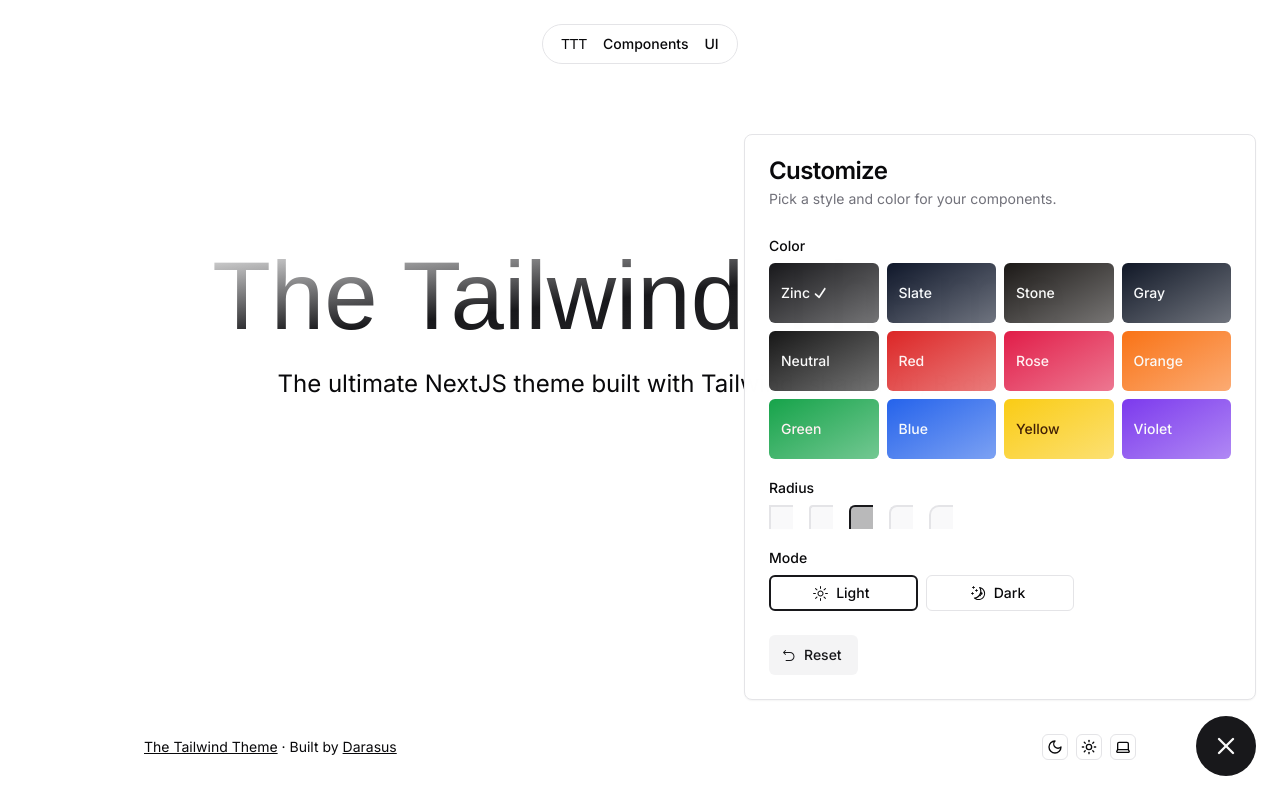
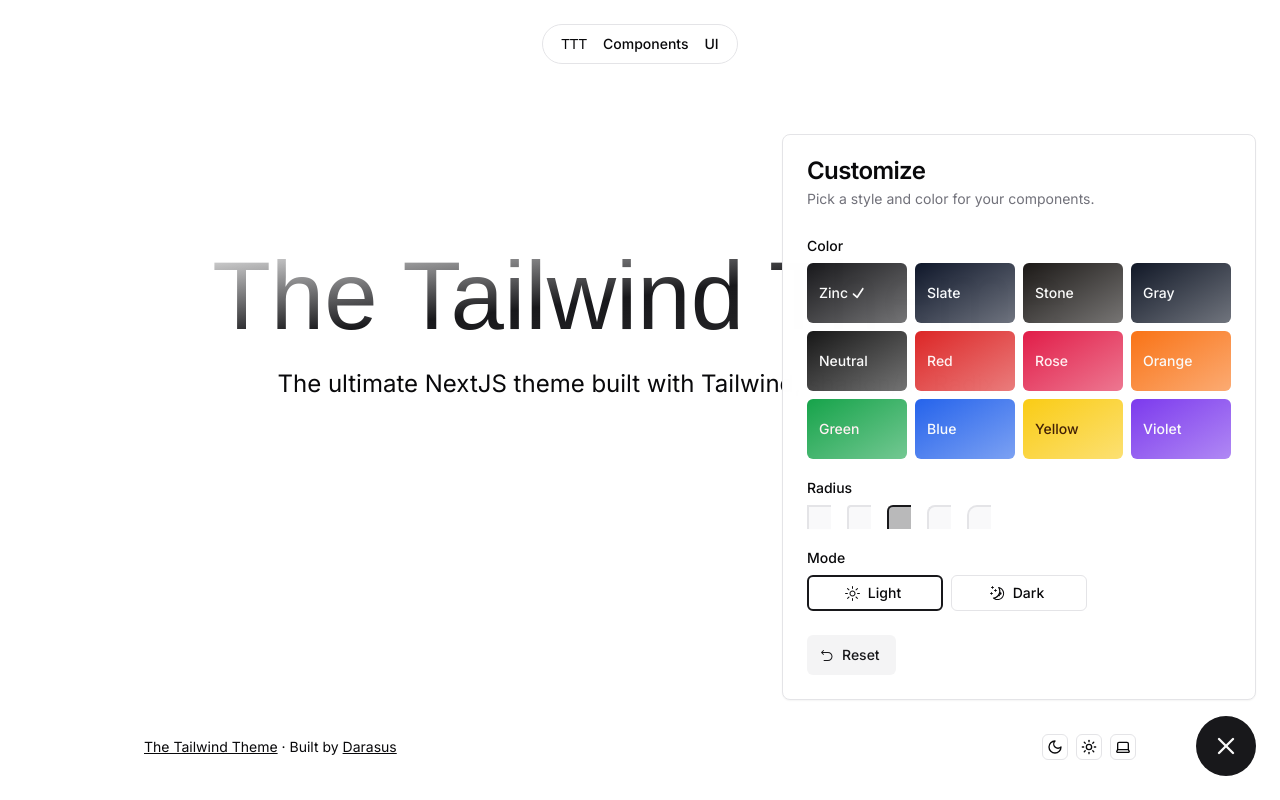
Before and after one commit to darasus/themes, a Next.js app: page / in a window 1280 px wide. Both pictures are taken after a click on the button 1226 px from the left and 746 px from the top of the page. Built offline with nearby package versions, Linux system fonts and the light colour scheme; a web font is replaced by a local one.

Commit message:
fix floating menu

```diff
--- a/src/components/theme-customizer.tsx
+++ b/src/components/theme-customizer.tsx
@@ -74,7 +74,7 @@
                   }}
                   className={cn(
                     "flex justify-start",
-                    "h-full w-full",
+                    "h-full w-full min-w-[100px]",
                     "px-3 py-5",
                     "bg-gradient-to-br from-primary to-primary/60",
                     "bg-transparent",
--- a/src/features/Customizer/CustomizerFloatingMenu.tsx
+++ b/src/features/Customizer/CustomizerFloatingMenu.tsx
@@ -11,9 +11,9 @@
 
   return (
     <motion.div
-      className={cn("fixed bottom-6 right-6 z-50 flex flex-col gap-4", {
-        "w-full max-w-lg": true,
-      })}
+      className={cn(
+        "pointer-events-none fixed bottom-6 right-6 z-50 flex flex-col gap-4"
+      )}
     >
       <AnimatePresence>
         {isOpen && (
@@ -22,6 +22,7 @@
             animate={{opacity: 1, y: 0}}
             exit={{opacity: 0, y: 20}}
             transition={{duration: 0.2, ease: "anticipate"}}
+            className="pointer-events-auto"
           >
             <ThemeCustomizer />
           </motion.div>
@@ -33,7 +34,7 @@
             toggleOpen()
           }}
           size="icon"
-          className="h-auto w-auto rounded-full p-4"
+          className="pointer-events-auto h-auto w-auto rounded-full p-4"
         >
           {isOpen ? (
             <XIcon className="h-7 w-7" />
```
